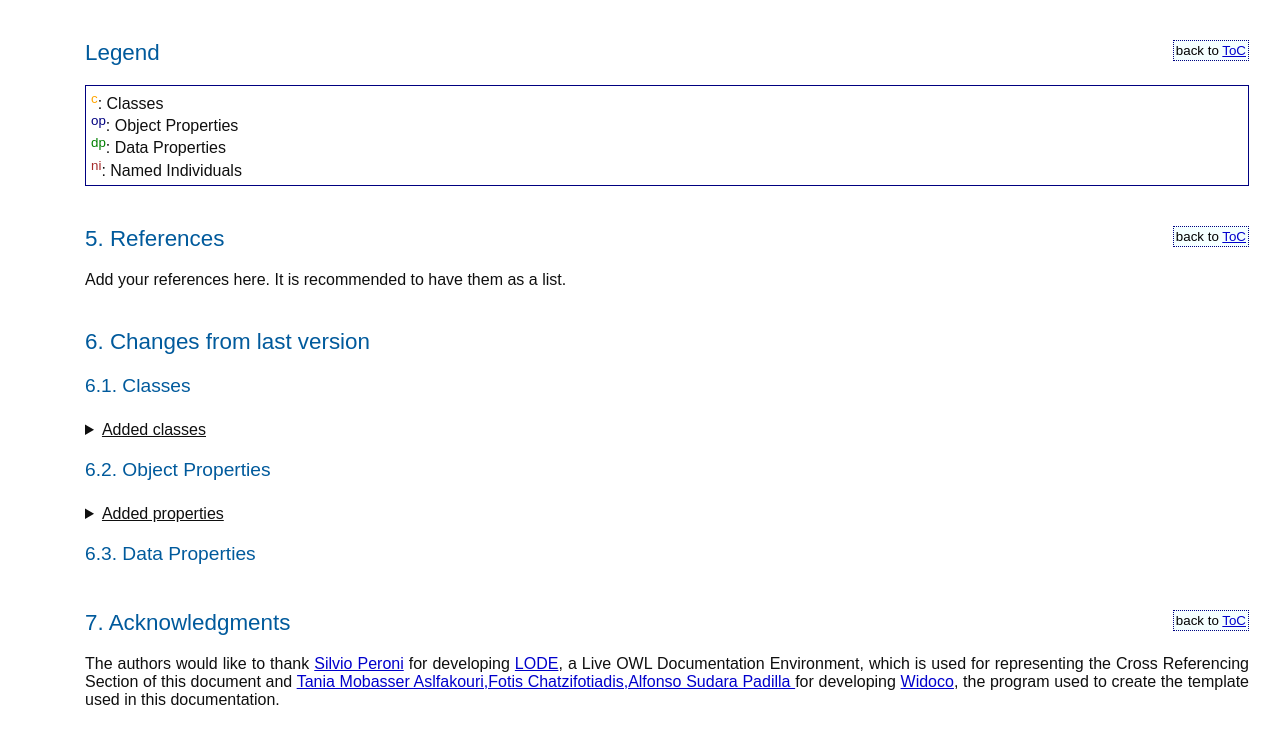
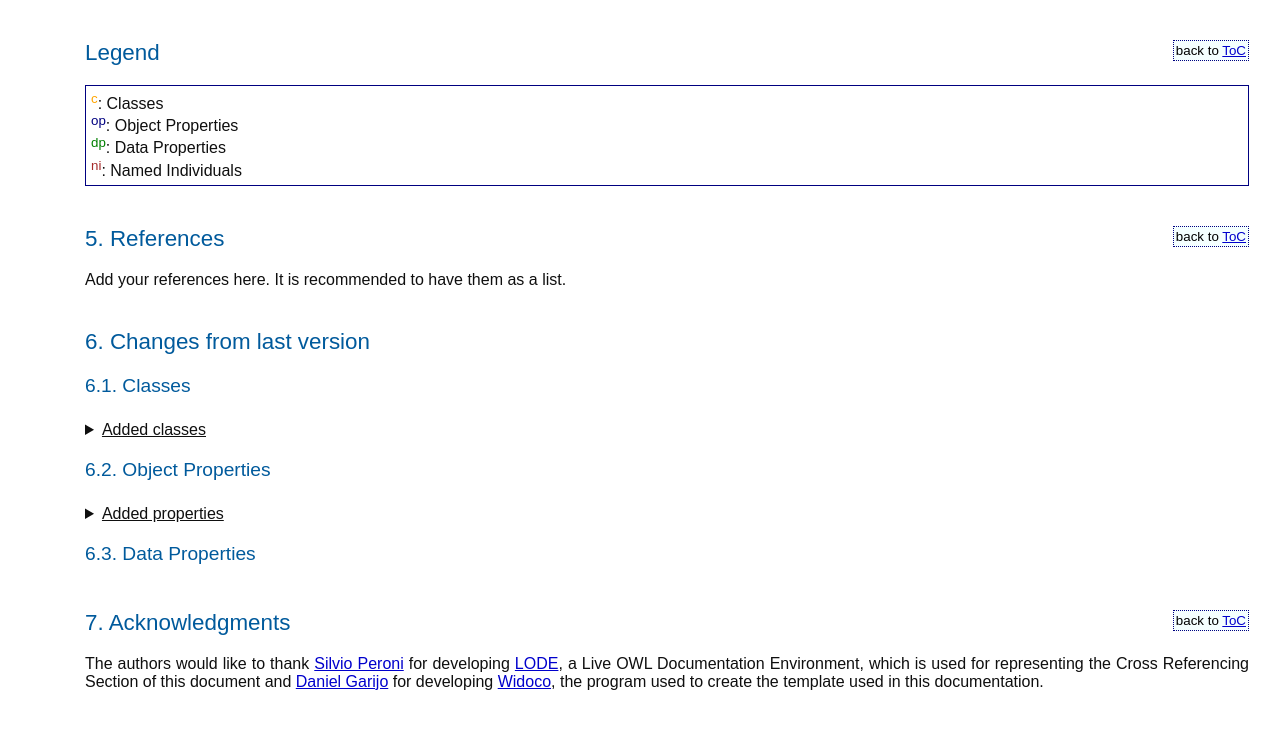
Before and after one commit to appsudara/doisr-g5.github.io, a plain HTML site: page release/1.0.0/index-en.html in a window 1280 px wide. Shown: the part 5863-6606 px from the top of the page. Drawn offline with nearby package versions, Linux system fonts and the light colour scheme; no server answers.

Commit message:
update index file - author of widoco changed

```diff
--- a/release/1.0.0/index-en.html
+++ b/release/1.0.0/index-en.html
@@ -113,7 +113,7 @@ function loadTOC(){
 <div id="acknowledgments">
 <h2 id="ack" class="list">Acknowledgments <span class="backlink"> back to <a href="#toc">ToC</a></span></h2>
 <p>
-The authors would like to thank <a href="http://www.essepuntato.it/">Silvio Peroni</a> for developing <a href="http://www.essepuntato.it/lode">LODE</a>, a Live OWL Documentation Environment, which is used for representing the Cross Referencing Section of this document and <a href="https://w3id.org/people/dgarijo">Tania Mobasser Aslfakouri,Fotis Chatzifotiadis,Alfonso Sudara Padilla </a> for developing <a href="https://github.com/dgarijo/Widoco">Widoco</a>, the program used to create the template used in this documentation.</p>
+The authors would like to thank <a href="http://www.essepuntato.it/">Silvio Peroni</a> for developing <a href="http://www.essepuntato.it/lode">LODE</a>, a Live OWL Documentation Environment, which is used for representing the Cross Referencing Section of this document and <a href="https://w3id.org/people/dgarijo">Daniel Garijo</a> for developing <a href="https://github.com/dgarijo/Widoco">Widoco</a>, the program used to create the template used in this documentation.</p>
 </div>
 
 
```
